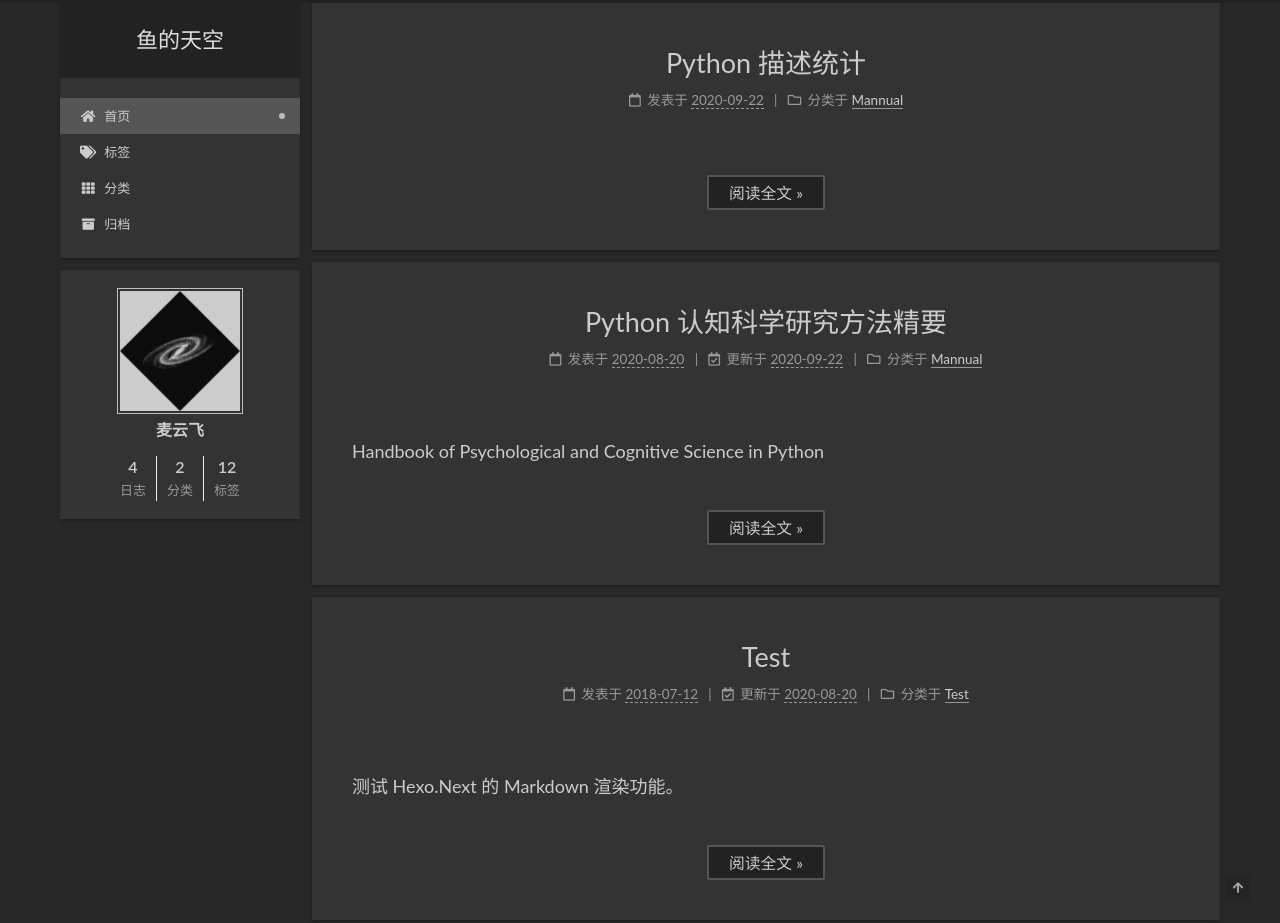
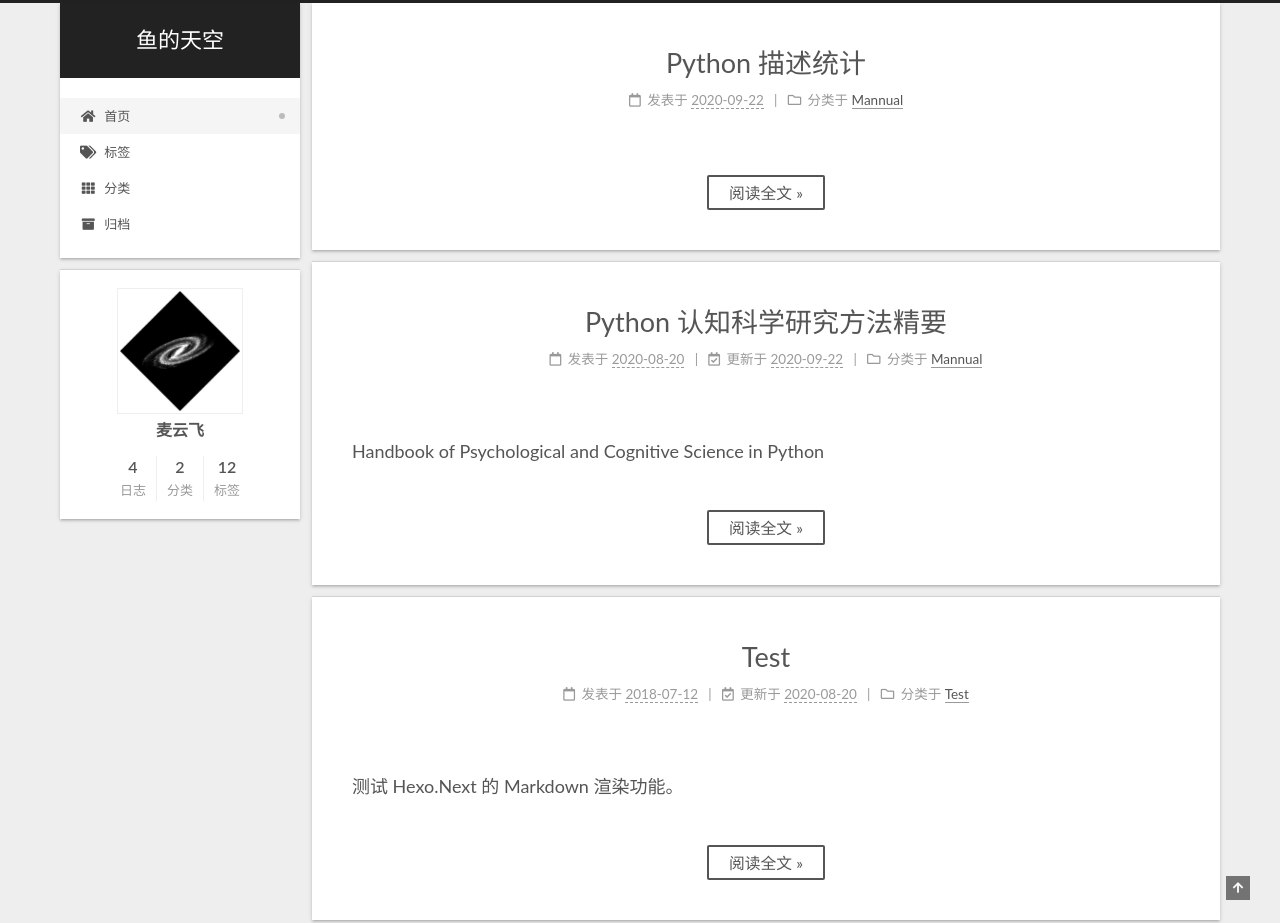
Before and after one commit to MaiYunfei2000/maiyunfei2000.github.io, a plain HTML site: page index.html in a window 1280 px wide. Shown: the top 923 px of the page. Drawn offline with nearby package versions, Linux system fonts and the dark colour scheme.

Commit message:
Site updated: 2020-09-22 20:06:47

```diff
--- a/css/main.css
+++ b/css/main.css
@@ -18,34 +18,6 @@
   --btn-default-hover-color: #fff;
   --btn-default-hover-border-color: #222;
 }
-@media (prefers-color-scheme: dark) {
-  :root {
-    --body-bg-color: #282828;
-    --content-bg-color: #333;
-    --card-bg-color: #555;
-    --text-color: #ccc;
-    --blockquote-color: #bbb;
-    --link-color: #ccc;
-    --link-hover-color: #eee;
-    --brand-color: #ddd;
-    --brand-hover-color: #ddd;
-    --table-row-odd-bg-color: #282828;
-    --table-row-hover-bg-color: #363636;
-    --menu-item-bg-color: #555;
-    --btn-default-bg: #222;
-    --btn-default-color: #ccc;
-    --btn-default-border-color: #555;
-    --btn-default-hover-bg: #666;
-    --btn-default-hover-color: #ccc;
-    --btn-default-hover-border-color: #666;
-  }
-  img {
-    opacity: 0.75;
-  }
-  img:hover {
-    opacity: 0.9;
-  }
-}
 html {
   line-height: 1.15; /* 1 */
   -webkit-text-size-adjust: 100%; /* 2 */
@@ -1196,7 +1168,7 @@ pre .javascript .function {
 }
 .links-of-author a::before,
 .links-of-author span.exturl::before {
-  background: #ffa414;
+  background: #fffcff;
   border-radius: 50%;
   content: ' ';
   display: inline-block;
--- a/index.html
+++ b/index.html
@@ -180,7 +180,7 @@
               <span class="post-meta-item-text">发表于</span>
 
 
-              <time title="创建时间：2020-09-22 00:00:00 / 修改时间：19:33:29" itemprop="dateCreated datePublished" datetime="2020-09-22T00:00:00+08:00">2020-09-22</time>
+              <time title="创建时间：2020-09-22 00:00:00 / 修改时间：20:03:35" itemprop="dateCreated datePublished" datetime="2020-09-22T00:00:00+08:00">2020-09-22</time>
             </span>
             <span class="post-meta-item">
               <span class="post-meta-item-icon">
@@ -261,7 +261,7 @@
                   <i class="far fa-calendar-check"></i>
                 </span>
                 <span class="post-meta-item-text">更新于</span>
-                <time title="修改时间：2020-09-22 12:43:06" itemprop="dateModified" datetime="2020-09-22T12:43:06+08:00">2020-09-22</time>
+                <time title="修改时间：2020-09-22 19:36:13" itemprop="dateModified" datetime="2020-09-22T19:36:13+08:00">2020-09-22</time>
               </span>
             <span class="post-meta-item">
               <span class="post-meta-item-icon">
```
Also changed, not shown: 2020/08/20/py-cog-psy-catalogue/index.html (+3 -3 lines), 2020/09/22/py-descriptive-statistics/index.html (+8 -8 lines).
